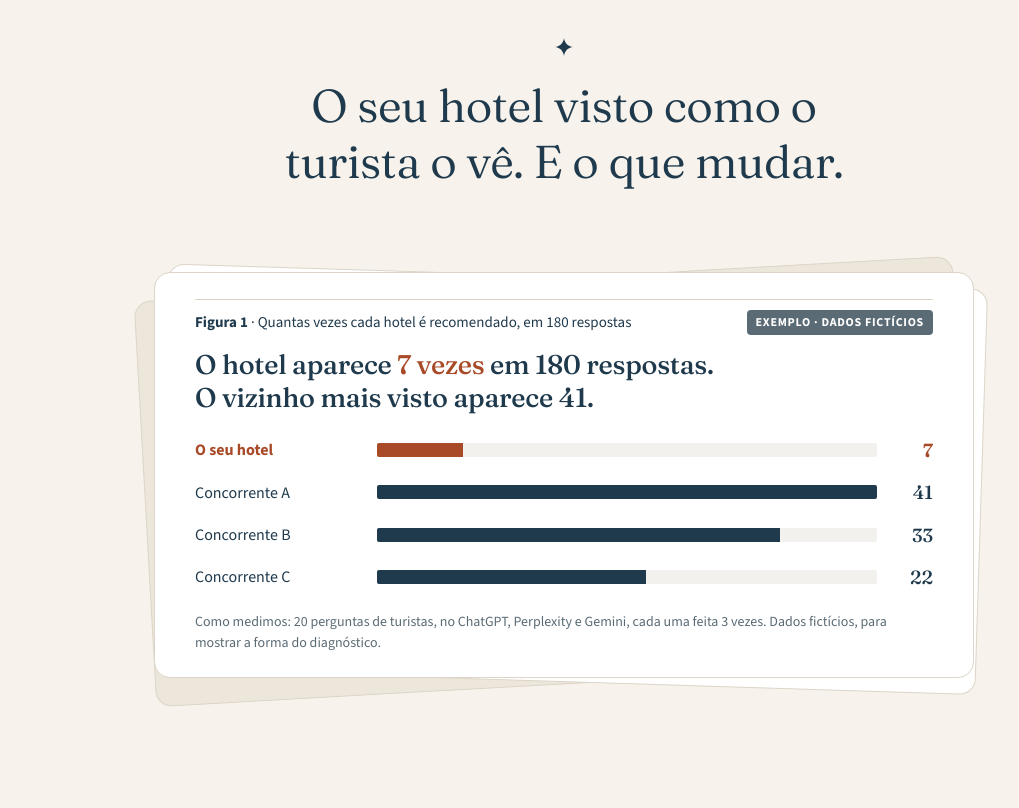
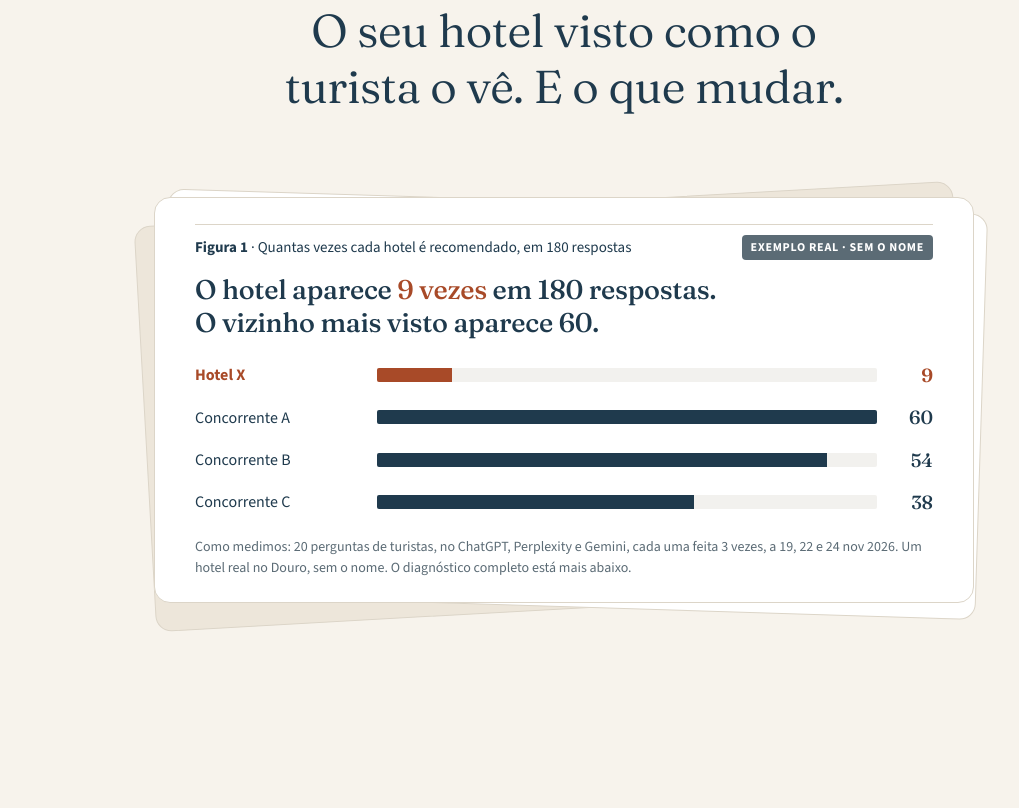
Before and after one commit to Olhar-de-Fora-Org/site, a plain HTML site: page index.html in a window 1280 px wide. Shown: the part 1144-1952 px from the top of the page, without its empty margins (76-1095 px from the left). Drawn offline with nearby package versions, Linux system fonts and the light colour scheme.

Commit message:
Hero fits short laptop screens, order button after the offer, real sample numbers in figure 1
Co-Authored-By: Claude Opus 5.5 <noreply@anthropic.com>

```diff
--- a/index.html
+++ b/index.html
@@ -47,6 +47,9 @@ p{margin:0 0 14px;text-wrap:pretty}
 .btn-cream:hover{background:var(--paper)}
 .btn-ghost{border:1px solid rgba(247,243,236,.7);color:var(--cream)}
 .btn-ghost:hover{background:rgba(247,243,236,.12);border-color:var(--cream)}
+.btn-ink{background:var(--ink);color:var(--cream)}
+.btn-ink:hover{background:var(--ink-deep)}
+.actions.start{justify-content:flex-start}
 
 .panel{position:relative;margin:var(--inset);border-radius:var(--radius);overflow:hidden;color:var(--cream);isolation:isolate}
 .panel>picture img{position:absolute;inset:0;width:100%;height:100%;object-fit:cover;z-index:-2}
@@ -56,7 +59,7 @@ p{margin:0 0 14px;text-wrap:pretty}
 .nav{display:flex;align-items:center;justify-content:space-between;gap:16px;padding:22px clamp(18px,3vw,36px)}
 .nav img{width:200px;height:auto}
 .hero-body{flex:1;display:flex;flex-direction:column;align-items:center;justify-content:center;text-align:center;padding:24px var(--gut) 40px}
-.hero h1{font-size:clamp(42px,7.4vw,108px);line-height:1.02;letter-spacing:-.02em;font-variation-settings:'opsz' 144;font-weight:350;max-width:13ch;margin-top:22px}
+.hero h1{font-size:clamp(42px,min(7.4vw,10vh),108px);line-height:1.02;letter-spacing:-.02em;font-variation-settings:'opsz' 144;font-weight:350;max-width:13ch;margin-top:22px}
 .hero .lede{max-width:560px;margin:26px auto 0;color:#EEF2F4;font-size:clamp(17px,1.4vw,19px)}
 .hero .offer{margin-top:26px}
 .hero .price{font-family:var(--display);font-size:clamp(22px,2vw,26px);font-weight:500;margin:0}
@@ -213,16 +216,16 @@ footer p{margin:0}
       <figure class="figure" aria-labelledby="fig1">
         <div class="fig-head">
           <p class="fig-cap"><b>Figura 1</b> · Quantas vezes cada hotel é recomendado, em 180 respostas</p>
-          <span class="pill">Exemplo · dados fictícios</span>
+          <span class="pill">Exemplo real · sem o nome</span>
         </div>
-        <h2 class="fig-title" id="fig1">O hotel aparece <em>7 vezes</em> em 180 respostas. O vizinho mais visto aparece 41.</h2>
+        <h2 class="fig-title" id="fig1">O hotel aparece <em>9 vezes</em> em 180 respostas. O vizinho mais visto aparece 60.</h2>
         <ul class="bars">
-          <li class="me"><span class="lbl">O seu hotel</span><span class="track"><span class="bar" style="width:17.1%"></span></span><span class="val">7</span></li>
-          <li><span class="lbl">Concorrente A</span><span class="track"><span class="bar" style="width:100%"></span></span><span class="val">41</span></li>
-          <li><span class="lbl">Concorrente B</span><span class="track"><span class="bar" style="width:80.5%"></span></span><span class="val">33</span></li>
-          <li><span class="lbl">Concorrente C</span><span class="track"><span class="bar" style="width:53.7%"></span></span><span class="val">22</span></li>
+          <li class="me"><span class="lbl">Hotel X</span><span class="track"><span class="bar" style="width:15%"></span></span><span class="val">9</span></li>
+          <li><span class="lbl">Concorrente A</span><span class="track"><span class="bar" style="width:100%"></span></span><span class="val">60</span></li>
+          <li><span class="lbl">Concorrente B</span><span class="track"><span class="bar" style="width:90%"></span></span><span class="val">54</span></li>
+          <li><span class="lbl">Concorrente C</span><span class="track"><span class="bar" style="width:63.3%"></span></span><span class="val">38</span></li>
         </ul>
-        <p class="src">Como medimos: 20 perguntas de turistas, no ChatGPT, Perplexity e Gemini, cada uma feita 3 vezes. Dados fictícios, para mostrar a forma do diagnóstico.</p>
+        <p class="src">Como medimos: 20 perguntas de turistas, no ChatGPT, Perplexity e Gemini, cada uma feita 3 vezes, a 19, 22 e 24 nov 2026. Um hotel real no Douro, sem o nome. O diagnóstico completo está mais abaixo.</p>
       </figure>
     </div>
   </section>
@@ -270,6 +273,7 @@ footer p{margin:0}
           <li>Uma nova medição grátis 30 dias depois.</li>
         </ul>
         <p class="note">Em português, entregue em 48 horas. No máximo 5 por semana. O diagnóstico vale sozinho: não tem de contratar mais nada.</p>
+        <div class="actions start"><a class="btn btn-ink" href="mailto:henrique@olhardefora.pt?subject=Pedido%20-%20Diagn%C3%B3stico%20%C3%89poca%20Baixa">Pedir o diagnóstico</a></div>
       </div>
     </div>
   </section>
```
